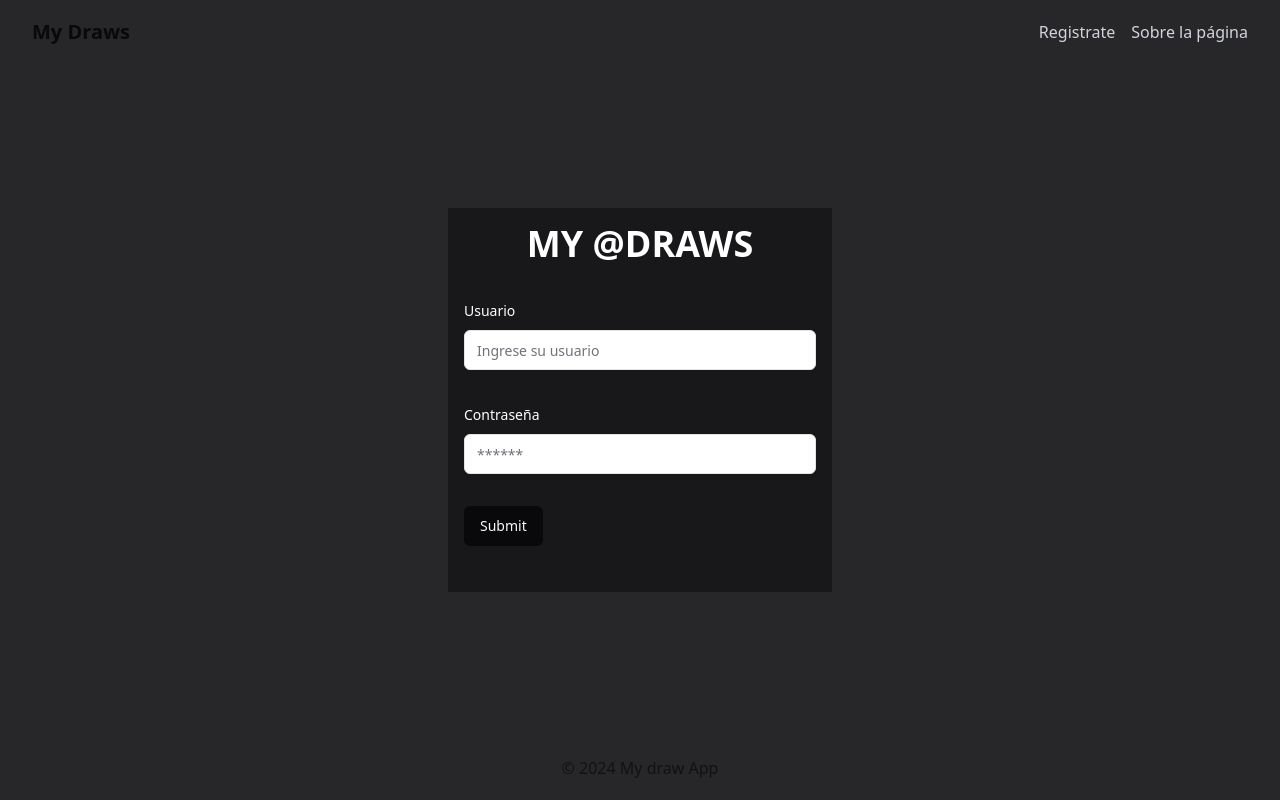
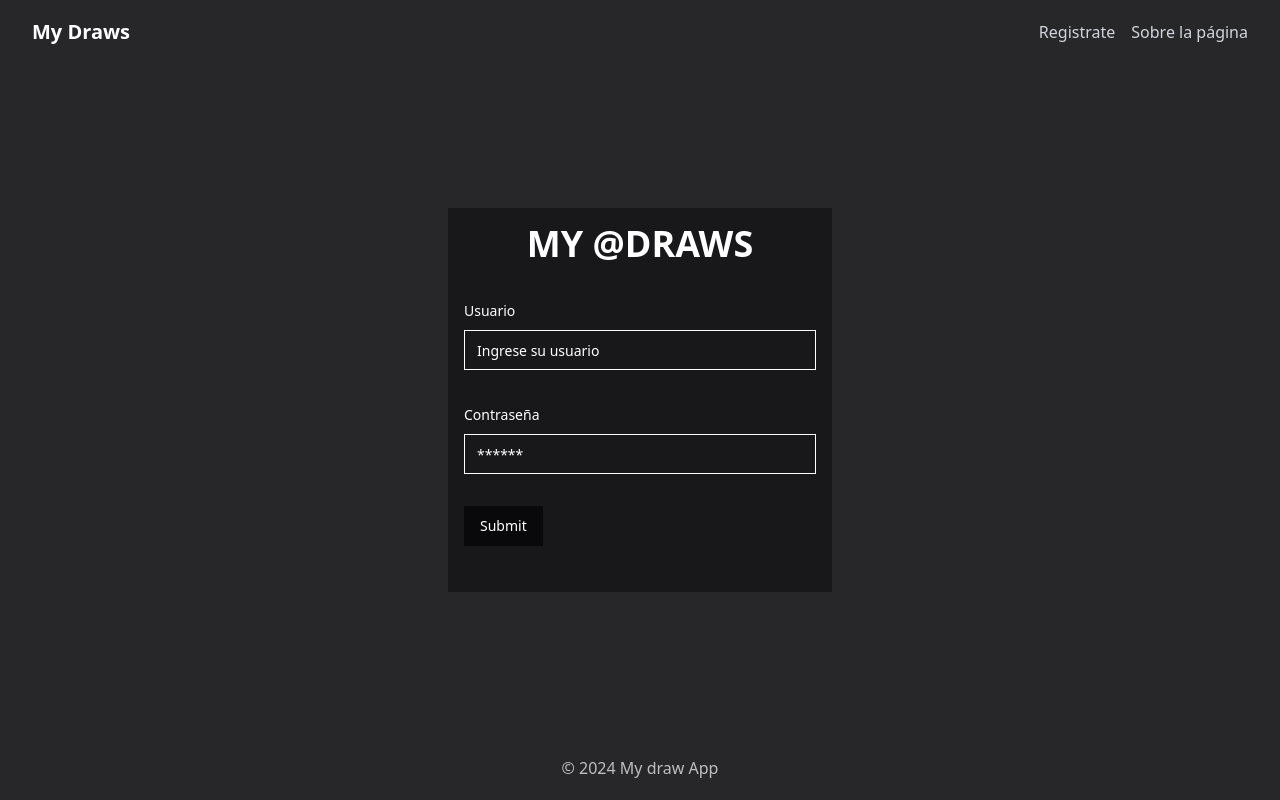
Before and after one commit to patrWan/my-drawings, a Next.js app: page / in a window 1280 px wide. Built offline with nearby package versions, Linux system fonts and the light colour scheme.

Commit message:
add login

```diff
--- /dev/null
+++ b/src/actions/loginAction.tsx
@@ -0,0 +1,16 @@
+'use server'
+
+import { redirect } from 'next/navigation'
+import { cookies } from 'next/headers'
+
+
+export async function login() {
+    //await cookies().set('session', user[0].UserName);
+    redirect('/patr.wan')
+}
+
+export async function logout() {
+
+    //cookies().delete('session');
+    redirect('/')
+}
--- a/src/api.ts
+++ b/src/api.ts
@@ -1,4 +1,5 @@
 import type {Drawing, User} from "./types";
+import {login, logout} from "@/actions/loginAction";
 
 const api = {
     drawing : {
@@ -46,6 +47,18 @@ const api = {
                     password : "123456",
                 },
             ]
+        },
+
+        login : async (username : string, password : string): Promise<string> => {
+            const userExist = await (await api.user.list())
+            .find(x => x.username == username && x.password == password );
+
+            if(typeof userExist !== "undefined") {
+                login();
+                return 'Bienvenido @'+username;
+            }
+
+            return 'Usuario o contraseña incorrecto';
         }
     }
 };
--- a/src/app/globals.css
+++ b/src/app/globals.css
@@ -1,76 +1,7 @@
 @tailwind base;
-  @tailwind components;
-  @tailwind utilities;
+@tailwind components;
+@tailwind utilities;
 
-  @layer base {
-    :root {
-      --background: 0 0% 100%;
-      --foreground: 240 10% 3.9%;
-
-      --card: 0 0% 100%;
-      --card-foreground: 240 10% 3.9%;
-
-      --popover: 0 0% 100%;
-      --popover-foreground: 240 10% 3.9%;
-
-      --primary: 240 5.9% 10%;
-      --primary-foreground: 0 0% 98%;
-
-      --secondary: 240 4.8% 95.9%;
-      --secondary-foreground: 240 5.9% 10%;
-
-      --muted: 240 4.8% 95.9%;
-      --muted-foreground: 240 3.8% 46.1%;
-
-      --accent: 240 4.8% 95.9%;
-      --accent-foreground: 240 5.9% 10%;
-
-      --destructive: 0 84.2% 60.2%;
-      --destructive-foreground: 0 0% 98%;
-
-      --border: 240 5.9% 90%;
-      --input: 240 5.9% 90%;
-      --ring: 240 10% 3.9%;
-
-      --radius: 0.5rem;
-    }
-
-    .dark {
-      --background: 240 10% 3.9%;
-      --foreground: 0 0% 98%;
-
-      --card: 240 10% 3.9%;
-      --card-foreground: 0 0% 98%;
-
-      --popover: 240 10% 3.9%;
-      --popover-foreground: 0 0% 98%;
-
-      --primary: 0 0% 98%;
-      --primary-foreground: 240 5.9% 10%;
-
-      --secondary: 240 3.7% 15.9%;
-      --secondary-foreground: 0 0% 98%;
-
-      --muted: 240 3.7% 15.9%;
-      --muted-foreground: 240 5% 64.9%;
-
-      --accent: 240 3.7% 15.9%;
-      --accent-foreground: 0 0% 98%;
-
-      --destructive: 0 62.8% 30.6%;
-      --destructive-foreground: 0 0% 98%;
-
-      --border: 240 3.7% 15.9%;
-      --input: 240 3.7% 15.9%;
-      --ring: 240 4.9% 83.9%;
-    }
-  }
-
-  @layer base {
-    * {
-      @apply border-border;
-    }
-    body {
-      @apply bg-background text-foreground;
-    }
-  }
+body {
+  color: #ffff;
+}
--- a/src/app/page.tsx
+++ b/src/app/page.tsx
@@ -1,5 +1,3 @@
-"use client";
-
 import api from "@/api";
 import LoginForm from "@/components/LoginForm";
 
--- a/src/components/LoginForm.tsx
+++ b/src/components/LoginForm.tsx
@@ -15,6 +15,8 @@ import {
   FormMessage,
 } from "@/components/ui/form";
 import { Input } from "@/components/ui/input";
+
+import api from "@/api";
 
 const formSchema = z.object({
   username: z
@@ -36,10 +38,9 @@ export default function LoginForm() {
   });
 
   // 2. Define a submit handler.
-  function onSubmit(values: z.infer<typeof formSchema>) {
-    // Do something with the form values.
-    // ✅ This will be type-safe and validated.
-    console.log(values);
+  async function onSubmit(values: z.infer<typeof formSchema>) {
+    const response = await api.user.login(values.username, values.password);
+    alert(response)
   }
 
   return (
--- a/src/lib/util.ts
+++ b/src/lib/util.ts
@@ -1,5 +1,3 @@
-
-
 export function dateFormat(date : string){
 
     return new Date(date).toLocaleDateString("es-CL", {day : "numeric", year : "numeric", month : "long"});
```
